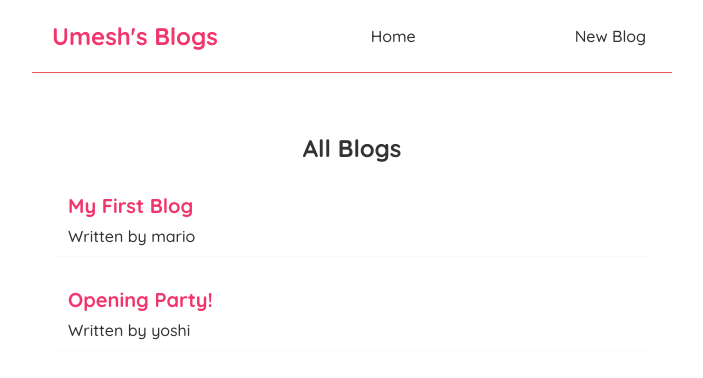
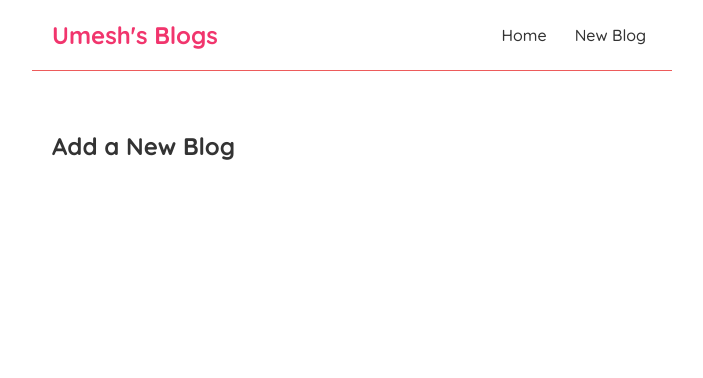
Before and after one commit to umeshbagade/MyBlogs, a React (Create React App) app: page /create in a window 1280 px wide. Shown: the top 378 px of the page, without its empty margins (288-991 px from the left). Built offline with nearby package versions, Linux system fonts and the light colour scheme; data requests are answered from the project's data file.

Commit message:
React Router added

```diff
--- a/package.json
+++ b/package.json
@@ -8,6 +8,7 @@
     "@testing-library/user-event": "^13.5.0",
     "react": "^18.2.0",
     "react-dom": "^18.2.0",
+    "react-router-dom": "^5.3.4",
     "react-scripts": "5.0.1",
     "web-vitals": "^2.1.4"
   },
--- a/src/App.js
+++ b/src/App.js
@@ -1,14 +1,27 @@
-import './App.css';
 import Navbar from './Navbar'
 import Home from './Home'
+import {BrowserRouter as Router, Route, Switch} from 'react-router-dom'
+import Create from './Create';
+
 function App() {
   return (
-    <div className="App">
-      <Navbar></Navbar>
+    <Router>
+       <div className="App">
+      <Navbar />
       <div className="content">
-        <Home></Home>
+
+        <Switch>
+          <Route exact path='/'>
+            <Home />
+          </Route>
+          <Route path='/create'>
+            <Create />
+          </Route>
+        </Switch>
+
       </div>
     </div>
+    </Router>
   );
 }
 
--- /dev/null
+++ b/src/Create.js
@@ -0,0 +1,9 @@
+const Create = () => {
+    return (
+        <div className="create">
+            <h2>Add a New Blog</h2>
+        </div>
+     );
+}
+
+export default Create;
--- a/src/Navbar.js
+++ b/src/Navbar.js
@@ -1,9 +1,14 @@
+import { Link } from "react-router-dom";
 const Navbar = () => {
     return (
         <nav className="navbar">
             <h1>Umesh's Blogs</h1>
-            <a className="links" href="/">Home</a>
-            <a className="links" href="create" >New Blog</a>
+
+            <div className="links">
+            <Link to="/">Home</Link>
+            <Link to="/create">New Blog</Link>
+            </div>
+
         </nav>
       );
 }
--- a/src/useFetch.js
+++ b/src/useFetch.js
@@ -29,6 +29,9 @@
                     setIsLoading(false)
                 })
         }, 1000)
+
+        return () => console.log("hi")
+
     }, [url])
 
     return { data, isLoading, error }
```
Also changed, not shown: 1 other file (tests, documents, lock files or other folders).
